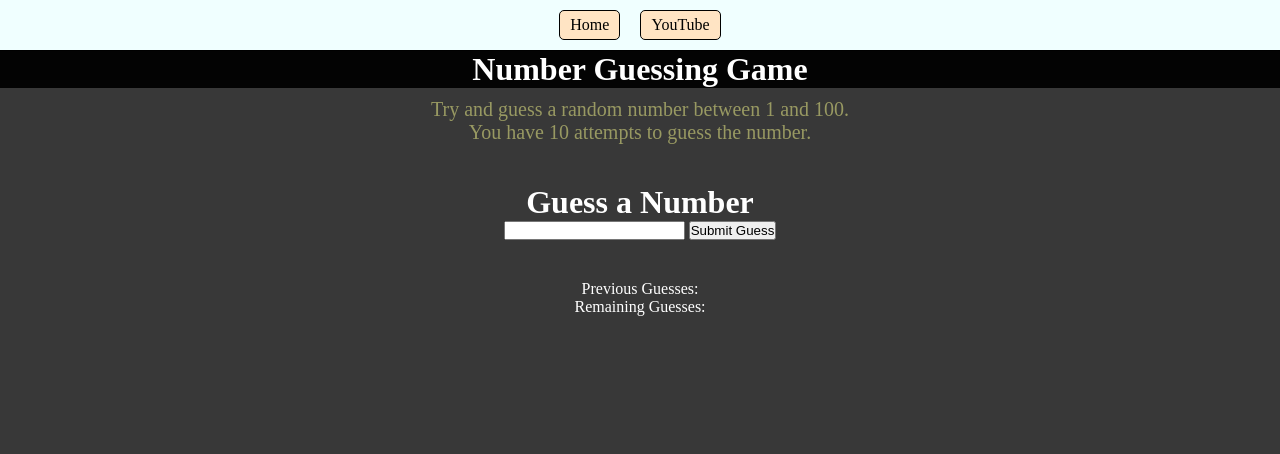
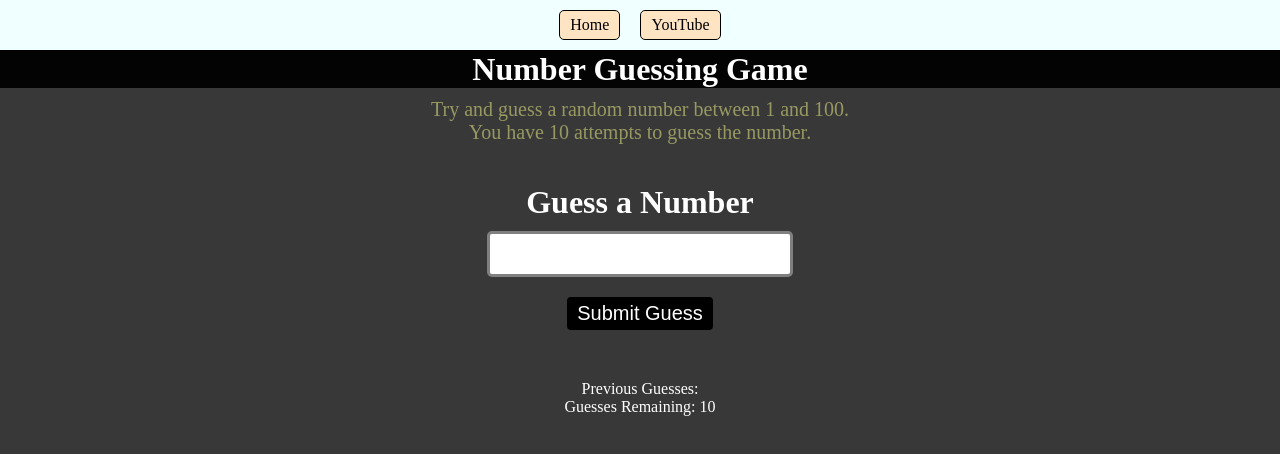
Before and after one commit to ishankaradhikari/JS, a plain HTML site: page 7.Projects/Project4/index.html in a window 1280 px wide. Drawn offline with Linux system fonts and the light colour scheme.

Commit message:
updated style

```diff
--- a/7.Projects/Project4/index.html
+++ b/7.Projects/Project4/index.html
@@ -24,9 +24,10 @@
         <input type="submit" class = "submitGuess" value = "Submit Guess">
     </form>
 
-    <div>
-        <p>Previous Guesses:<div class = "prevGuess"></div></p>
-        <p>Remaining Guesses: <div class = "remainGuess"></div></p>
+    <div >
+        <p >Previous Guesses: <span class="guesses"></span></p>
+        <p >Guesses Remaining: <span class="lastResult">10</span></p>
+        <p class="lowOrHi"></p>
     </div>
 
     </div>
--- a/7.Projects/Project4/style.css
+++ b/7.Projects/Project4/style.css
@@ -42,6 +42,10 @@ a{
 
 .form{
     margin:40px;
+    display: flex;
+    flex-direction: column;
+    align-items: center;
+    justify-content: center;
 }
 
 .p{
@@ -49,3 +53,27 @@ a{
     font-size: 20px;
     color:rgb(152, 153, 98);
 }
+
+.guessField{
+    border: 3px solid gray;
+    border-radius: 5px;
+    margin: 10px;
+    width: 300px;
+    height: 40px;
+}
+
+.submitGuess{
+    font-size: 20px;
+    border: none;
+    border-radius: 4px;
+    margin: 10px;
+    padding: 5px 10px;
+    background-color: black;
+    color: white;
+}
+
+.result{
+    margin: 10px;
+    font-size: 20px;
+
+}
```
